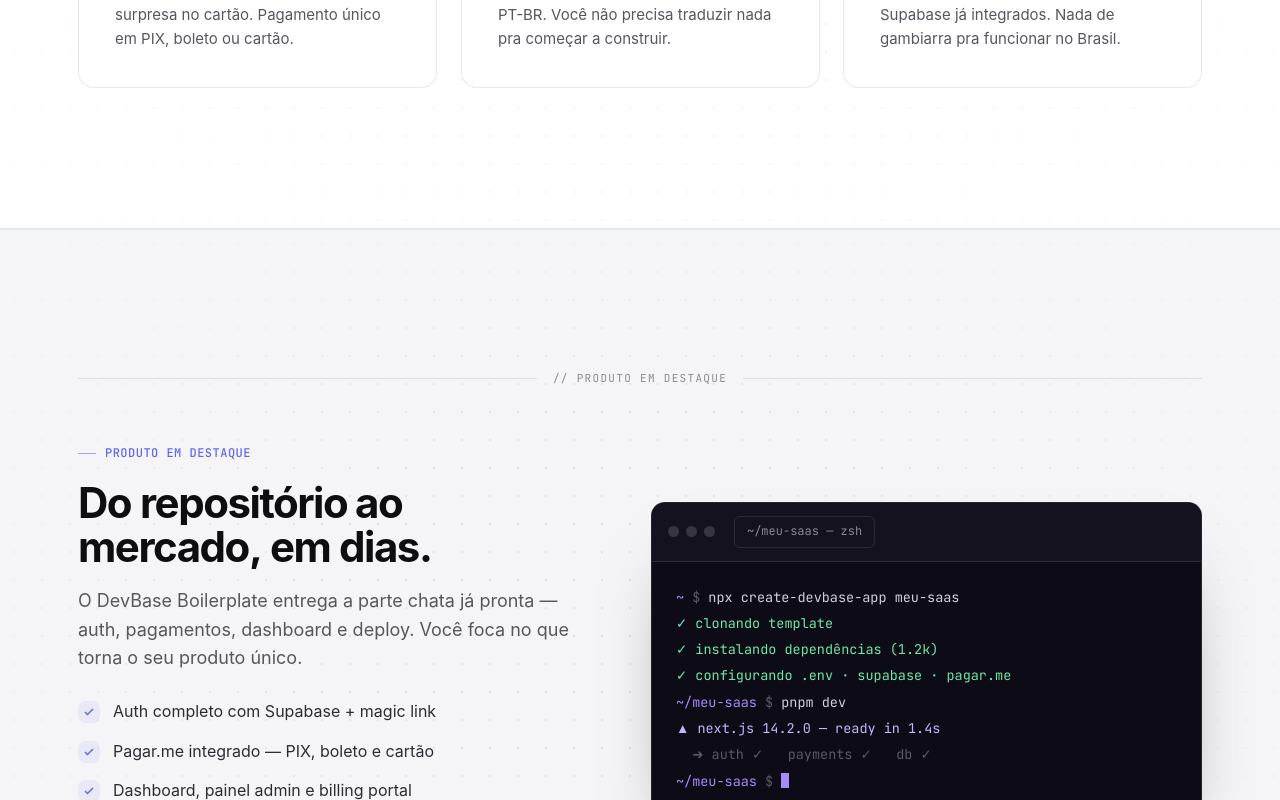
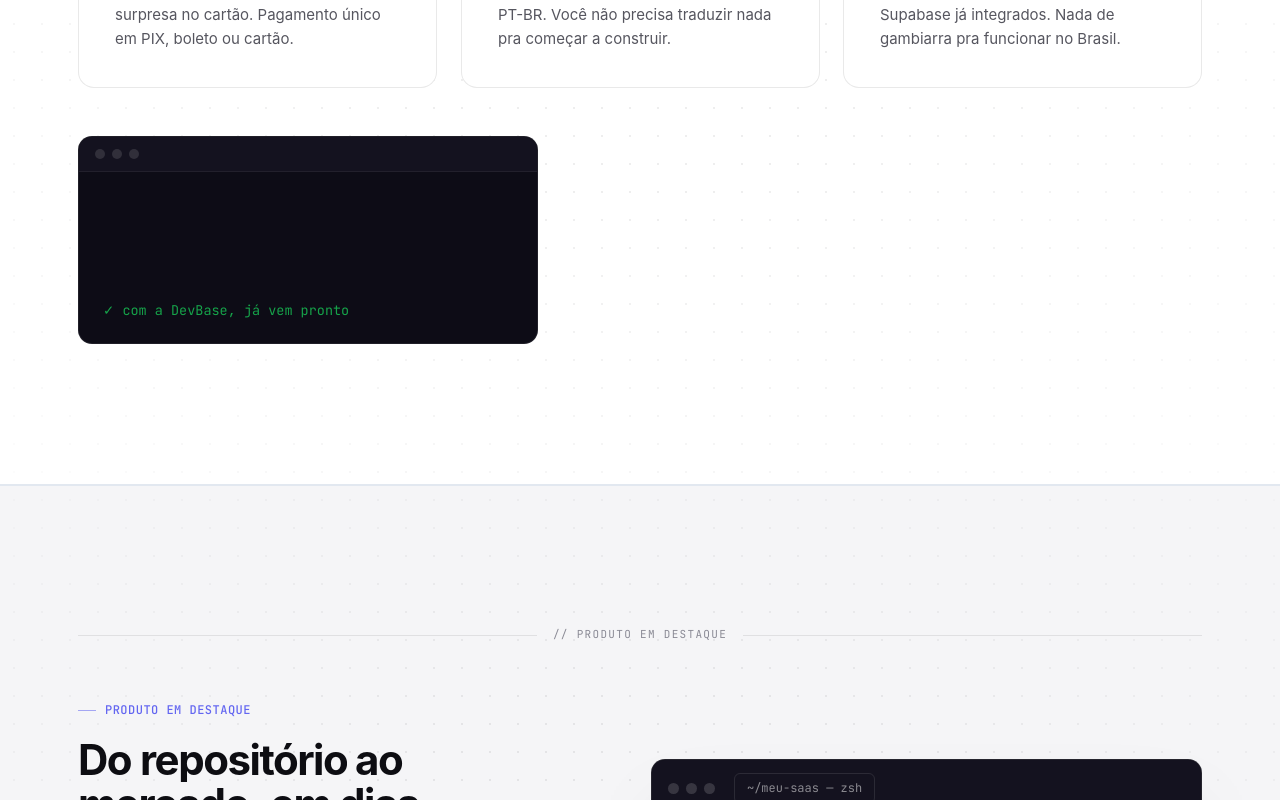
Before and after one commit to salusromelo-prog/DevBase-Site, a Next.js app: page / in a window 1280 px wide. Shown: the part 1620-2420 px from the top of the page. Built offline with nearby package versions, Linux system fonts and the light colour scheme; a web font is replaced by a local one.

Commit message:
feat(fase-1): CodeDissolve, TerminalType, card hover, CountUp bar, canvas IO pause

```diff
--- a/app/globals.css
+++ b/app/globals.css
@@ -335,7 +335,7 @@ p { margin: 0; }
   padding: 30px; transition: transform .35s var(--ease), box-shadow .35s, border-color .35s;
   position: relative; overflow: hidden;
 }
-.pcard:hover { transform: translateY(-5px); box-shadow: 0 30px 60px -34px rgba(13,13,18,0.22); border-color: var(--line-2); }
+.pcard:hover { transform: translateY(-5px); box-shadow: 0 30px 60px -34px rgba(13,13,18,0.22), 0 0 28px -8px rgba(99,102,241,0.10) inset; border-color: var(--soft-2); }
 .pcard.span6 { grid-column: span 6; }
 .pcard.span8 { grid-column: span 8; }
 .pcard.feat {
@@ -673,3 +673,39 @@ p { margin: 0; }
 
 /* SectionShell — inner content sits above decorative layers */
 .sec-shell-inner { position: relative; z-index: 1; }
+
+/* ================================================================
+   CODE DISSOLVE (Fase 1 — "Por que existimos")
+   ================================================================ */
+.cd-term { background: #0d0c16; border: 1px solid rgba(255,255,255,0.08); border-radius: 14px; overflow: hidden; max-width: 460px; margin-top: 48px; }
+.cd-bar { background: #14121f; border-bottom: 1px solid rgba(255,255,255,0.06); padding: 12px 16px; display: flex; align-items: center; gap: 7px; }
+.cd-dot { width: 10px; height: 10px; border-radius: 50%; background: rgba(255,255,255,0.12); }
+.cd-body { padding: 20px 24px; font-family: var(--mono); font-size: 13.5px; line-height: 1.95; }
+.cd-line { display: flex; gap: 8px; }
+.cd-err { color: #f87171; text-decoration: line-through; text-decoration-color: rgba(248,113,113,0.55); transition: opacity 0.3s ease calc(1000ms + var(--d, 0ms)); }
+.cd-ok { color: var(--signal); opacity: 0; transition: opacity 0.5s ease calc(1400ms + var(--d, 0ms)); }
+.code-dissolve.in .cd-err { opacity: 0; }
+.code-dissolve.in .cd-ok  { opacity: 1; }
+@media (max-width: 760px) { .cd-term { max-width: 100%; } }
+
+/* ================================================================
+   TERMINAL TYPE (Fase 1 — showcase boilerplate)
+   ================================================================ */
+.js .cc-body > div { opacity: 0; transform: translateX(-8px); animation: cc-line-in 0.28s ease forwards; animation-play-state: paused; }
+@keyframes cc-line-in { to { opacity: 1; transform: none; } }
+.reveal.in .cc-body > div { animation-play-state: running; }
+.cc-body > div:nth-child(1) { animation-delay: 0.10s; }
+.cc-body > div:nth-child(2) { animation-delay: 0.55s; }
+.cc-body > div:nth-child(3) { animation-delay: 0.95s; }
+.cc-body > div:nth-child(4) { animation-delay: 1.35s; }
+.cc-body > div:nth-child(5) { animation-delay: 1.75s; }
+.cc-body > div:nth-child(6) { animation-delay: 2.15s; }
+.cc-body > div:nth-child(7) { animation-delay: 2.55s; }
+.cc-body > div:nth-child(8) { animation-delay: 3.00s; }
+
+/* ================================================================
+   COUNTUP BAR (Fase 1 — figures)
+   ================================================================ */
+.fig-bar { width: 100%; height: 2px; background: var(--line); border-radius: 999px; overflow: hidden; margin: 10px 0 10px; }
+.fig-bar__fill { display: block; height: 100%; background: linear-gradient(90deg, var(--primary), var(--violet)); transform: scaleX(0); transform-origin: left; transition: transform 1.5s cubic-bezier(.22,.61,.36,1); transition-delay: var(--d, 0ms); }
+.reveal.in .fig-bar__fill { transform: scaleX(1); }
--- a/app/page.tsx
+++ b/app/page.tsx
@@ -4,6 +4,8 @@ import Reveal from '@/components/reveal'
 import HeroCanvas from '@/components/hero-canvas'
 import SectionShell from '@/components/visual/section-shell'
 import SectionTransition from '@/components/visual/section-transition'
+import CodeDissolve from '@/components/visual/code-dissolve'
+import AccentBleed from '@/components/visual/accent-bleed'
 
 export const metadata: Metadata = {
   title: 'DevBase — Ferramentas para devs brasileiros',
@@ -80,6 +82,9 @@ export default function Home() {
               </div>
             </Reveal>
           </div>
+          <Reveal className="code-dissolve">
+            <CodeDissolve />
+          </Reveal>
         </div>
       </SectionShell>
 
@@ -185,19 +190,23 @@ export default function Home() {
         <div className="wrap wrap-wide">
           <div className="figs">
             <Reveal delay={0} className="fig">
-              <div className="n">5</div>
+              <div className="n" data-count="5">0</div>
+              <div className="fig-bar"><span className="fig-bar__fill" /></div>
               <div className="l">produtos no ar</div>
             </Reveal>
             <Reveal delay={80} className="fig">
               <div className="n">2025</div>
+              <div className="fig-bar"><span className="fig-bar__fill" /></div>
               <div className="l">fundada em Goiânia</div>
             </Reveal>
             <Reveal delay={160} className="fig">
               <div className="n">100<span className="u">%</span></div>
+              <div className="fig-bar"><span className="fig-bar__fill" /></div>
               <div className="l">em português</div>
             </Reveal>
             <Reveal delay={240} className="fig">
-              <div className="n">3</div>
+              <div className="n" data-count="3">0</div>
+              <div className="fig-bar"><span className="fig-bar__fill" /></div>
               <div className="l">devs construindo</div>
             </Reveal>
           </div>
@@ -220,6 +229,7 @@ export default function Home() {
         <div className="wrap wrap-wide">
           <Reveal className="ctaband">
             <HeroCanvas variant="silk" className="ctaband-canvas" />
+            <AccentBleed corner="center" size={70} intensity={0.12} />
             <div className="ctaband-veil" />
             <div className="ctaband-in">
               <h2 data-split>Construa em cima de uma base que já funciona.</h2>
--- a/components/hero-canvas.tsx
+++ b/components/hero-canvas.tsx
@@ -29,6 +29,7 @@ function makeEngine(canvas: HTMLCanvasElement, initialVariant: HeroVariant) {
   const dpr = Math.min(devicePixelRatio || 1, 2)
   let mainRaf = 0, easeRaf = 0, resizeTimer: ReturnType<typeof setTimeout> | null = null
   let variant = initialVariant
+  let paused = false
   const mouse = { x: 0.5, y: 0.5, tx: 0.5, ty: 0.5 }
   let blobs: Blob[] = []
   let parts: Particle[] = []
@@ -185,6 +186,16 @@ function makeEngine(canvas: HTMLCanvasElement, initialVariant: HeroVariant) {
   }
 
   return {
+    pause() {
+      if (paused || reduced) return
+      paused = true
+      cancelAnimationFrame(mainRaf)
+    },
+    resume() {
+      if (!paused || reduced) return
+      paused = false
+      mainRaf = requestAnimationFrame(loop)
+    },
     setVariant(v: HeroVariant) {
       cancelAnimationFrame(mainRaf)
       variant = v
@@ -215,7 +226,12 @@ export default function HeroCanvas({
     const canvas = canvasRef.current
     if (!canvas) return
     const engine = makeEngine(canvas, variant)
-    return () => engine.destroy()
+    const io = new IntersectionObserver(
+      ([entry]) => { entry.isIntersecting ? engine.resume() : engine.pause() },
+      { threshold: 0 }
+    )
+    io.observe(canvas)
+    return () => { engine.destroy(); io.disconnect() }
   }, [variant])
 
   return <canvas ref={canvasRef} className={className} aria-hidden="true" />
--- /dev/null
+++ b/components/visual/code-dissolve.tsx
@@ -0,0 +1,26 @@
+const BROKEN = [
+  'configurar auth...',
+  'integrar PIX...',
+  'montar dashboard...',
+  'deploy...',
+]
+
+export default function CodeDissolve() {
+  return (
+    <div className="cd-term">
+      <div className="cd-bar">
+        <span className="cd-dot" /><span className="cd-dot" /><span className="cd-dot" />
+      </div>
+      <div className="cd-body">
+        {BROKEN.map((line, i) => (
+          <div key={i} className="cd-line" style={{ '--d': `${i * 160}ms` } as React.CSSProperties}>
+            <span className="cd-err">✗ {line}</span>
+          </div>
+        ))}
+        <div className="cd-line" style={{ '--d': `${BROKEN.length * 160 + 80}ms` } as React.CSSProperties}>
+          <span className="cd-ok">✓ com a DevBase, já vem pronto</span>
+        </div>
+      </div>
+    </div>
+  )
+}
```
